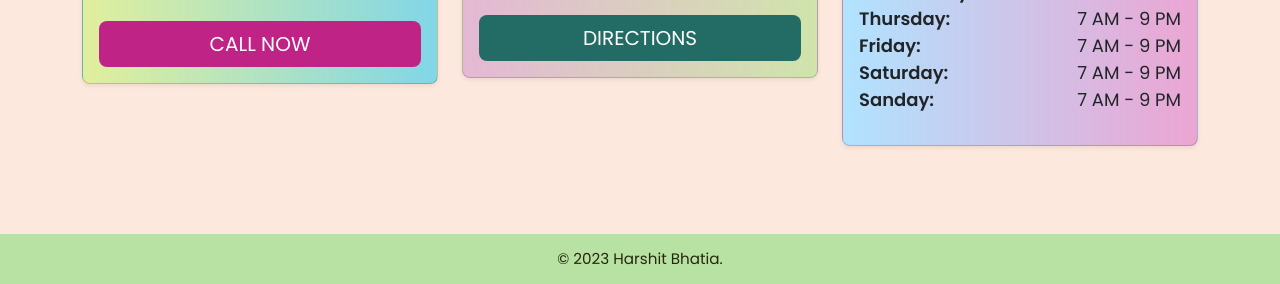
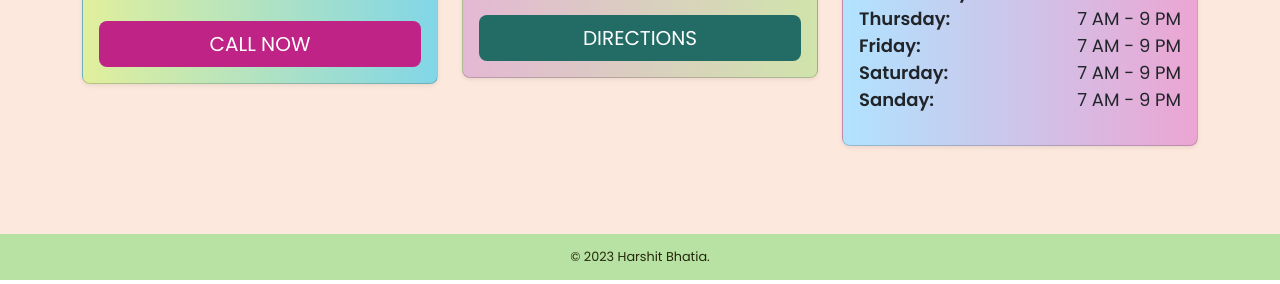
Before and after one commit to Harshit0820/muskanflowers, a plain HTML site: page index.html in a window 1280 px wide. Shown: the part 6779-7063 px from the top of the page. Drawn offline with nearby package versions, Linux system fonts and the light colour scheme.

Commit message:
Update style.css

```diff
--- a/style.css
+++ b/style.css
@@ -342,7 +342,7 @@ p {
 }
 
 .footer p {
-    font-size: 0.95rem;
+    font-size: 0.8rem;
     margin-bottom: 0;
 }
 
```
